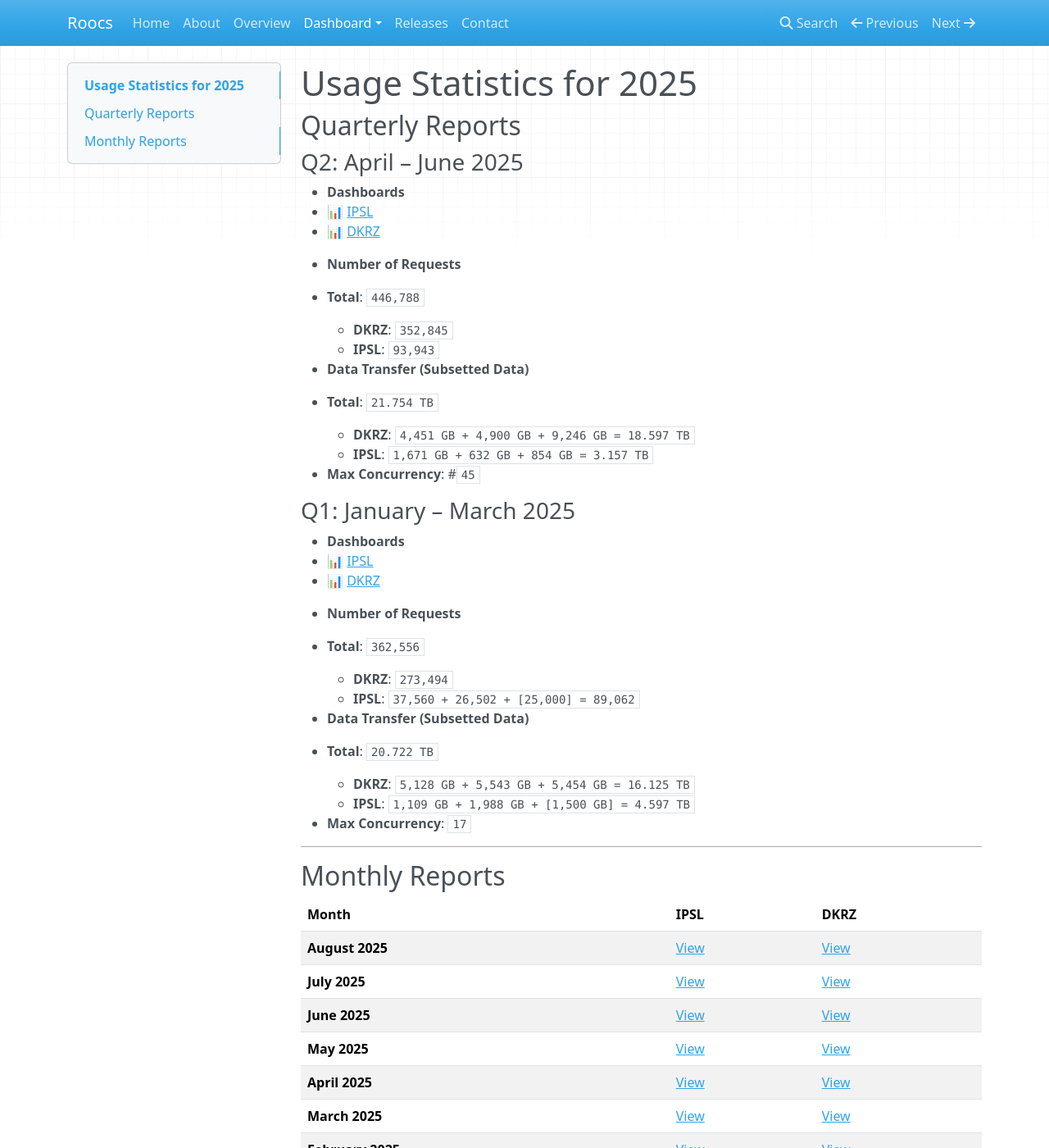
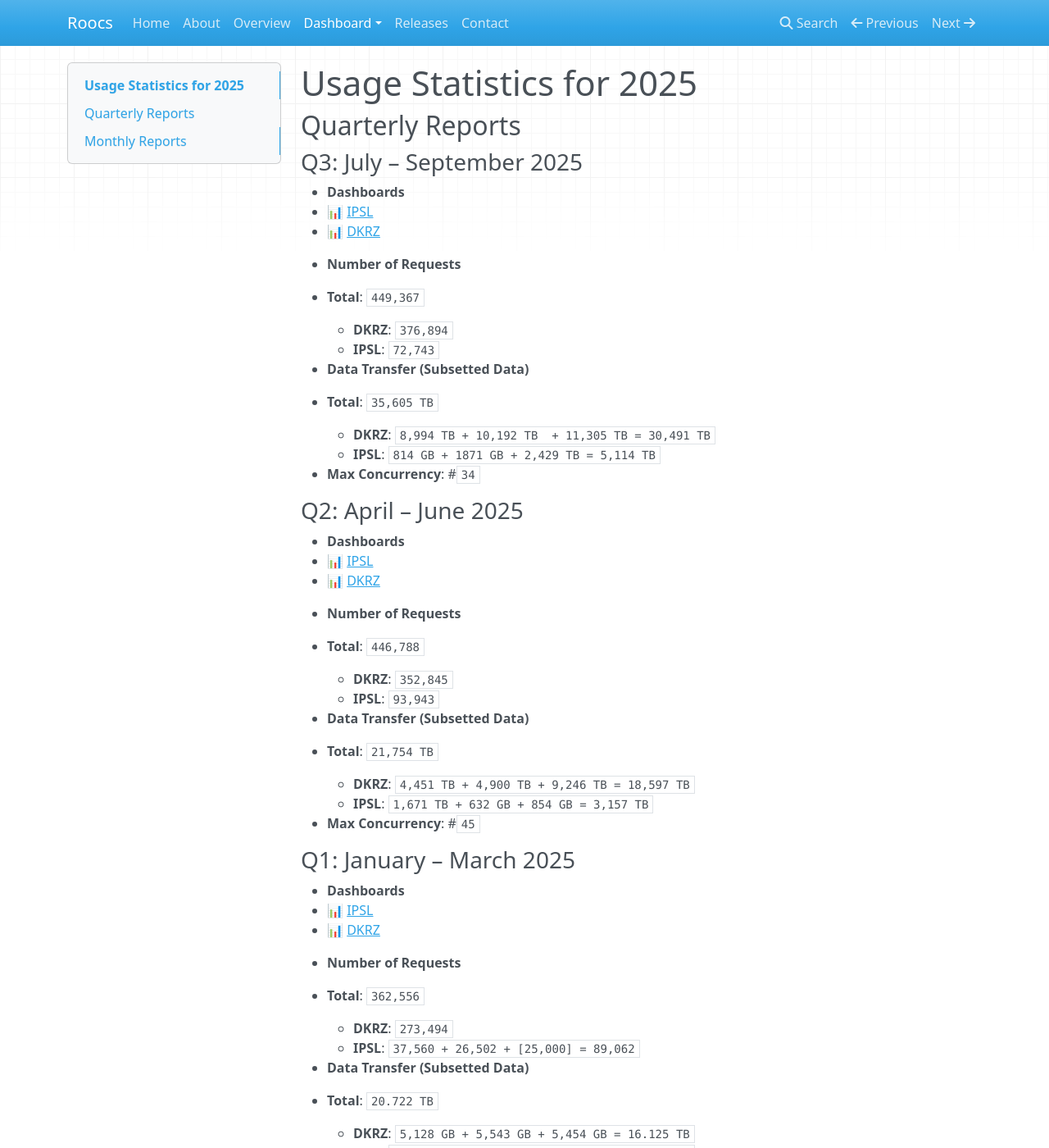
Before and after one commit to roocs/roocs.github.io, an MkDocs documentation site: the page built from docs/dashboard/dashboard-2025.md, in a window 1280 px wide and 1400 px high. Shown: the whole window at 82% size. Built offline with MkDocs 1.6.1, drawn with Linux system fonts in a browser that asks for light colours; nearby versions of some CDN libraries; some of the changed text lies outside the part shown.

Commit message:
update dashboard 2025-q3

```diff
--- a/docs/dashboard/dashboard-2025.md
+++ b/docs/dashboard/dashboard-2025.md
@@ -1,6 +1,24 @@
 # Usage Statistics for 2025
 
 ## Quarterly Reports
+
+### Q3: July – September 2025
+
+- **Dashboards**
+  - 📊 [IPSL](/downloads/dashboard/2025/dashboard-2025-q3-ipsl.html)
+  - 📊 [DKRZ](/downloads/dashboard/2025/dashboard-2025-q3-dkrz.html)
+
+- **Number of Requests**
+  - **Total**: `449,367`
+    - **DKRZ**: `376,894`
+    - **IPSL**: `72,743`
+
+- **Data Transfer (Subsetted Data)**
+  - **Total**: `35,605 TB`
+    - **DKRZ**: `8,994 TB + 10,192 TB  + 11,305 TB = 30,491 TB`
+    - **IPSL**: `814 GB + 1871 GB + 2,429 TB = 5,114 TB`
+
+- **Max Concurrency**: #`34`
 
 ### Q2: April – June 2025
 
@@ -14,9 +32,9 @@
     - **IPSL**: `93,943`
 
 - **Data Transfer (Subsetted Data)**
-  - **Total**: `21.754 TB`
-    - **DKRZ**: `4,451 GB + 4,900 GB + 9,246 GB = 18.597 TB`
-    - **IPSL**: `1,671 GB + 632 GB + 854 GB = 3.157 TB`
+  - **Total**: `21,754 TB`
+    - **DKRZ**: `4,451 TB + 4,900 TB + 9,246 TB = 18,597 TB`
+    - **IPSL**: `1,671 TB + 632 GB + 854 GB = 3,157 TB`
 
 - **Max Concurrency**: #`45`
 
@@ -44,6 +62,7 @@
 
 | Month           | IPSL  | DKRZ  |
 |------------------|----------------|----------------|
+| **September 2025**      | [View](/downloads/dashboard/2025/dashboard-2025-09-ipsl.html) | [View](/downloads/dashboard/2025/dashboard-2025-09-dkrz.html) |
 | **August 2025**      | [View](/downloads/dashboard/2025/dashboard-2025-08-ipsl.html) | [View](/downloads/dashboard/2025/dashboard-2025-08-dkrz.html) |
 | **July 2025**      | [View](/downloads/dashboard/2025/dashboard-2025-07-ipsl.html) | [View](/downloads/dashboard/2025/dashboard-2025-07-dkrz.html) |
 | **June 2025**      | [View](/downloads/dashboard/2025/dashboard-2025-06-ipsl.html) | [View](/downloads/dashboard/2025/dashboard-2025-06-dkrz.html) |
```
